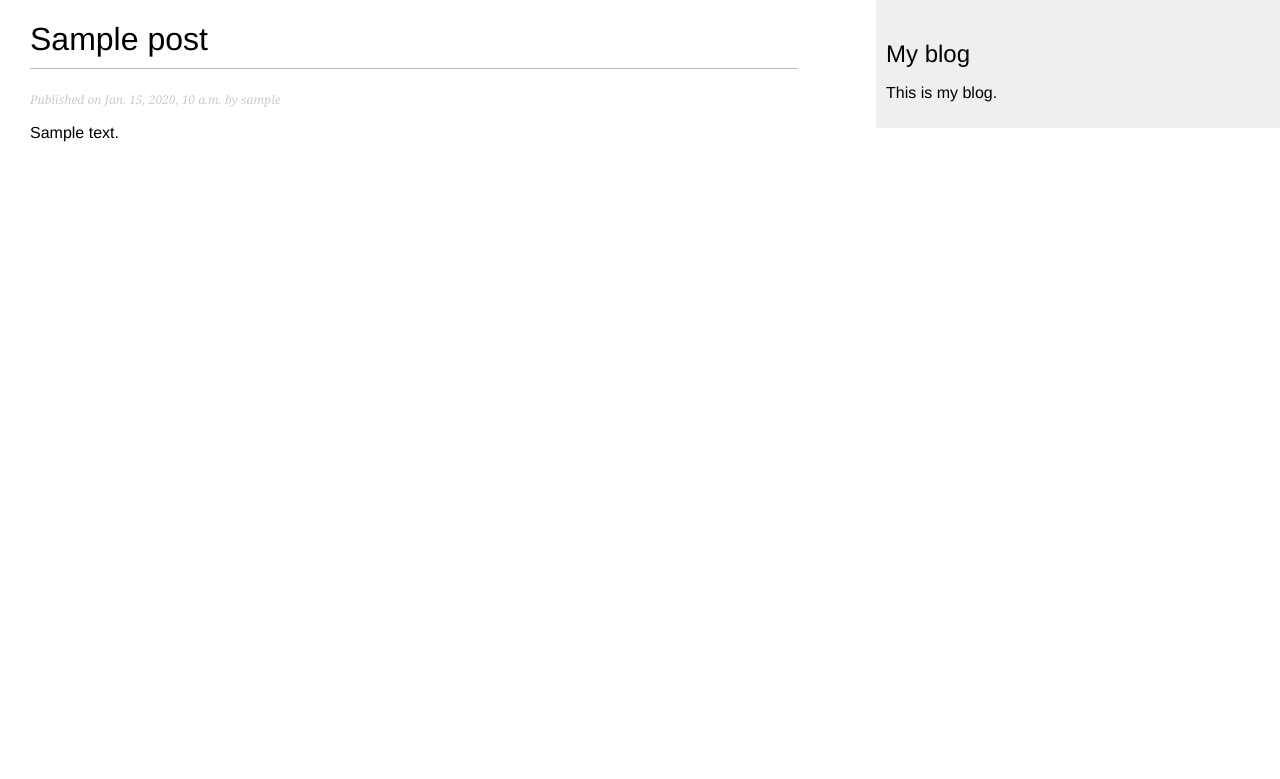
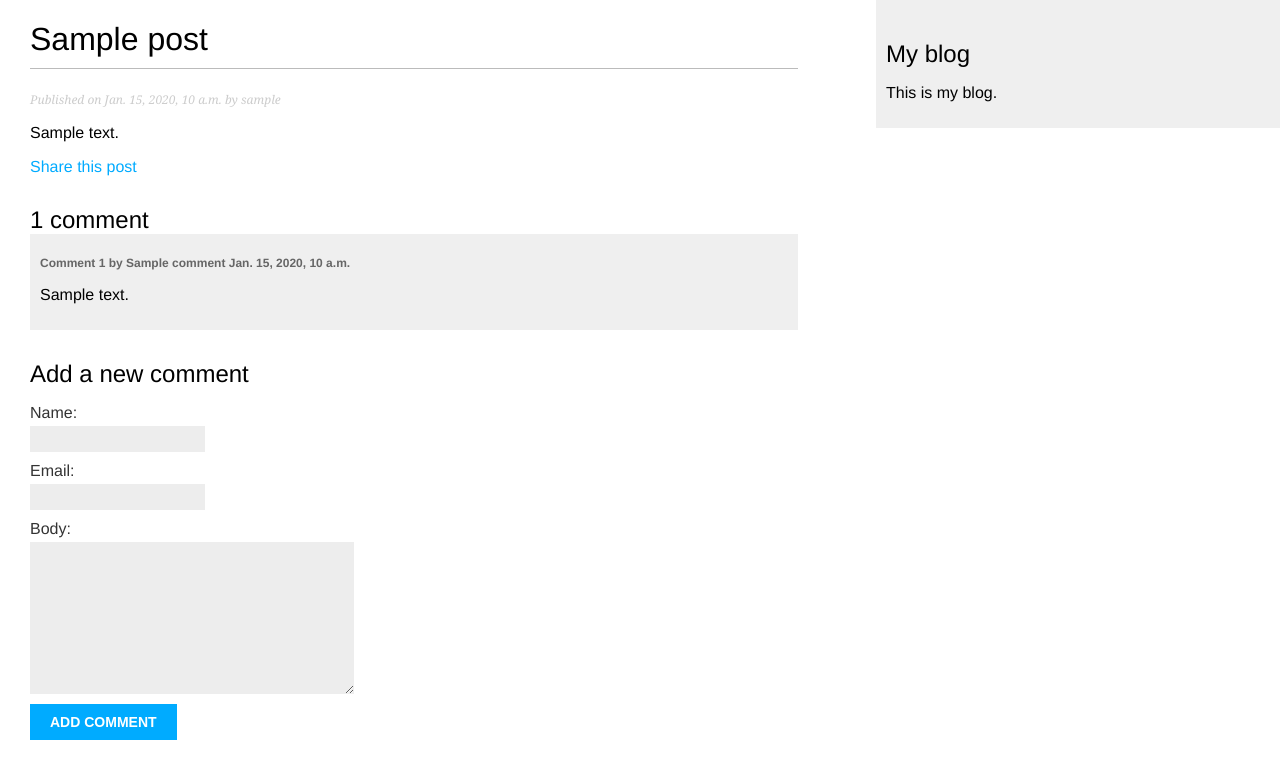
Before and after one commit to adrianhrb/blog_django, a Django app: a page that uses blog/templates/blog/post/detail.html in a window 1280 px wide. Shown: the top 779 px of the page. Run offline with Django 4.2, Linux system fonts and the light colour scheme; tables that the repository leaves empty hold one stand-in row (values such as "Sample post").

Commit message:
Comments and mail system working

```diff
--- /dev/null
+++ b/blog/forms.py
@@ -0,0 +1,16 @@
+from django import forms
+
+from blog.models import Comment
+
+
+class EmailPostForm(forms.Form):
+    name = forms.CharField(max_length=25)
+    email = forms.EmailField()
+    to = forms.EmailField()
+    comments = forms.CharField(required=False, widget=forms.Textarea)
+
+
+class CommentForm(forms.ModelForm):
+    class Meta:
+        model = Comment
+        fields = ['name', 'email', 'body']
--- a/blog/models.py
+++ b/blog/models.py
@@ -44,3 +44,22 @@ class Post(models.Model):
             'blog:post_detail',
             args=[self.publish.year, self.publish.month, self.publish.day, self.slug],
         )
+
+
+class Comment(models.Model):
+    post = models.ForeignKey(Post, on_delete=models.CASCADE, related_name='comments')
+    name = models.CharField(max_length=80)
+    email = models.EmailField()
+    body = models.TextField()
+    created = models.DateTimeField(auto_now_add=True)
+    updated = models.DateTimeField(auto_now=True)
+    active = models.BooleanField(default=True)
+
+    class Meta:
+        ordering = ['created']
+        indexes = [
+            models.Index(fields=['created']),
+        ]
+
+    def __str__(self) -> str:
+        return f'Comment by {self.name} on {self.post}'
--- a/blog/templates/blog/post/detail.html
+++ b/blog/templates/blog/post/detail.html
@@ -8,4 +8,24 @@
         Published on {{ post.publish }} by {{ post.author }}
     </p>
     {{ post.body|linebreaks }}
+    <p>
+        <a href="{% url 'blog:post_share' post.id %}">Share this post</a>
+    </p>
+    {% with comments.count as total_comments %}
+        <h2>
+        {{ total_comments }} comment{{ total_comments|pluralize }}
+        </h2>
+    {% endwith %}
+    {% for comment in comments %}
+        <div class="comment">
+            <p class="info">
+                Comment {{ forloop.counter }} by {{ comment.name }}
+                {{ comment.created }}
+            </p>
+            {{ comment.body|linebreaks }}
+        </div>
+        {% empty %}
+            <p>There are no comments.</p>
+    {% endfor %}
+    {% include "blog/post/includes/comment_form.html" %}
 {% endblock %}
--- /dev/null
+++ b/blog/templates/blog/post/includes/comment_form.html
@@ -0,0 +1,6 @@
+<h2>Add a new comment</h2>
+<form action="{% url "blog:post_comment" post.id %}" method="post">
+    {{ form.as_p }}
+    {% csrf_token %}
+    <p><input type="submit" value="Add comment"></p>
+</form>
--- a/blog/urls.py
+++ b/blog/urls.py
@@ -3,8 +3,12 @@ from django.urls import path
 from blog import views
 
 app_name = 'blog'
+# In case of using post_list by using class, the path will be:"
+# path('', views.PostListView.as_view(), name='post_list')
 
 urlpatterns = [
     path('', views.post_list, name='post_list'),
     path('<int:year>/<int:month>/<int:day>/<slug:post>', views.post_detail, name='post_detail'),
+    path('<int:post_id>/share/', views.post_share, name='post_share'),
+    path('<int:post_id>/comment/', views.post_comment, name='post_comment'),
 ]
--- a/blog/views.py
+++ b/blog/views.py
@@ -1,7 +1,21 @@
+from django.core.mail import send_mail
 from django.core.paginator import EmptyPage, PageNotAnInteger, Paginator
 from django.shortcuts import get_object_or_404, render
+from django.views.decorators.http import require_POST
 
+from blog.forms import CommentForm, EmailPostForm
 from blog.models import Post
+
+# from django.views.generic import ListView
+
+
+# class PostListViews(ListView):
+#     """Alternative post_list view by using a class, not a function"""
+#
+#     queryset = Post.published.all()
+#     context_object_name = 'posts'
+#     paginate_by = 3
+#     template_name = 'blog/post/list.html'
 
 
 def post_list(request):
@@ -29,4 +43,50 @@ def post_detail(request, year: int, month: int, day: int, post: Post):
         publish__month=month,
         publish__day=day,
     )
-    return render(request, 'blog/post/detail.html', {'post': post})
+    # List of active comments for this post
+    comments = post.comments.filter(active=True)
+    form = CommentForm()
+    return render(
+        request, 'blog/post/detail.html', {'post': post, 'comments': comments, 'form': form}
+    )
+
+
+def post_share(request, post_id):
+    # Retrieve post by id
+    post = get_object_or_404(Post, id=post_id, status=Post.Status.PUBLISHED)
+    sent = False
+    if request.method == 'POST':
+        # In this step form was submitted
+        form = EmailPostForm(request.POST)
+        if form.is_valid():
+            # Form fields passed the validation
+            cd = form.cleaned_data
+            post_url = request.build_absolute_uri(post.get_absolute_url())
+            subject = f'{cd["name"]} recommends you to read {post.title}'
+            message = (
+                f'Read {post.title} at {post_url}\n\n{cd["name"]}\'s comments: {cd["comments"]}'
+            )
+            send_mail(subject, message, 'adrian.herrera.br@gmail.com', [cd['to']])
+            sent = True
+    else:
+        form = EmailPostForm()
+
+    return render(request, 'blog/post/share.html', {'post': post, 'form': form, 'sent': sent})
+
+
+@require_POST
+def post_comment(request, post_id):
+    post = get_object_or_404(Post, id=post_id, status=Post.Status.PUBLISHED)
+    comment = None
+    # A comment was posted
+    form = CommentForm(data=request.POST)
+    if form.is_valid():
+        # Create a Comment object without saving it to the database
+        comment = form.save(commit=False)
+        # Assign the post to the comment
+        comment.post = post
+        # Save the comment to the database
+        comment.save()
+    return render(
+        request, 'blog/post/comment.html', {'post': post, 'form': form, 'comment': comment}
+    )
```
Also changed, not shown: blog/admin.py (+8 -1 lines), blog/templates/blog/post/comment.html (added, +12 -0 lines), blog/templates/blog/post/share.html (added, +19 -0 lines), mysite/settings.py (+8 -0 lines), blog/migrations/0003_comment.py (added), blog/migrations/0004_rename_update_comment_updated.py (added).
